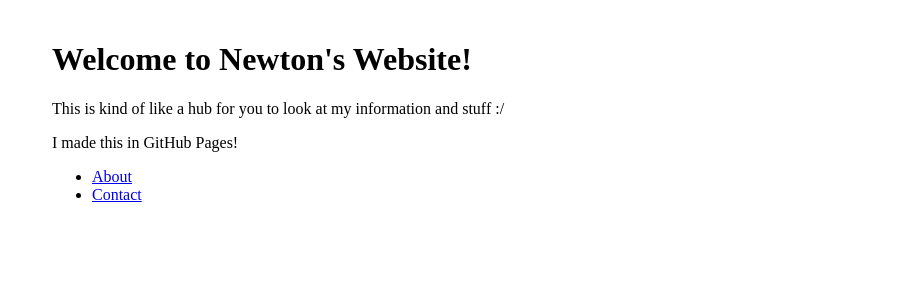
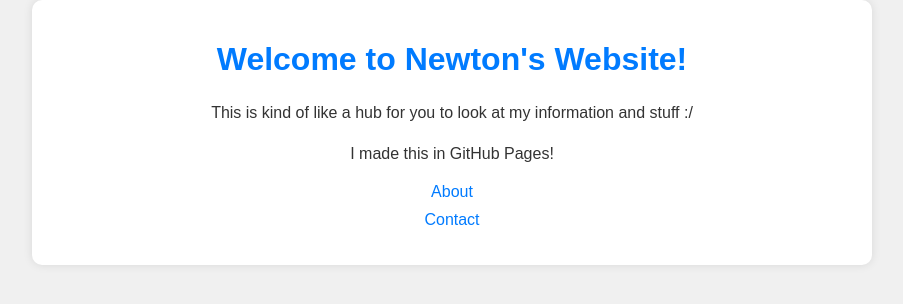
Before and after one commit to ArcticLynx1/Newton-s-Website, a plain HTML site: page index.html in a window 1280 px wide. Shown: the whole page, without its empty margins (188-1091 px from the left). Drawn offline with Linux system fonts and the light colour scheme.

Commit message:
Update index.html

```diff
--- a/index.html
+++ b/index.html
@@ -6,20 +6,43 @@
     <title>Newton's Website</title>
     <style>
         body {
-            background-color: white;
-            font-family: "Times New Roman", Times, serif;
-            color: black;
+            background-color: #f0f0f0; /* Fancy gray for that modern vibe */
+            font-family: Arial, sans-serif; /* Times New Roman is so last century */
+            color: #333; /* Black is so mainstream */
             margin: 0;
             padding: 0;
             box-sizing: border-box;
-            text-align: left; /* Voila! Text aligned to the left. */
+            text-align: center; /* Because centered is just better, right? */
         }
         .container {
             max-width: 800px;
             margin: 0 auto;
             padding: 20px;
+            background-color: #fff; /* Ah, much better */
+            border-radius: 10px; /* Let's round those edges */
+            box-shadow: 0 0 10px rgba(0, 0, 0, 0.1); /* A subtle shadow to make it pop */
         }
-        /* Add more styles here if needed */
+        h1 {
+            color: #007bff; /* Blue for that extra oomph */
+        }
+        p {
+            line-height: 1.6; /* Breathing room between lines */
+        }
+        ul {
+            list-style: none; /* Because bullets are so passé */
+            padding: 0;
+        }
+        li {
+            margin-bottom: 10px; /* Some space between list items */
+        }
+        a {
+            text-decoration: none; /* Underlines are so 90s */
+            color: #007bff; /* Let's keep it consistent */
+            transition: color 0.3s ease; /* Smooth color transitions */
+        }
+        a:hover {
+            color: #0056b3; /* A subtle change on hover, because why not? */
+        }
     </style>
 </head>
 <body>
```
